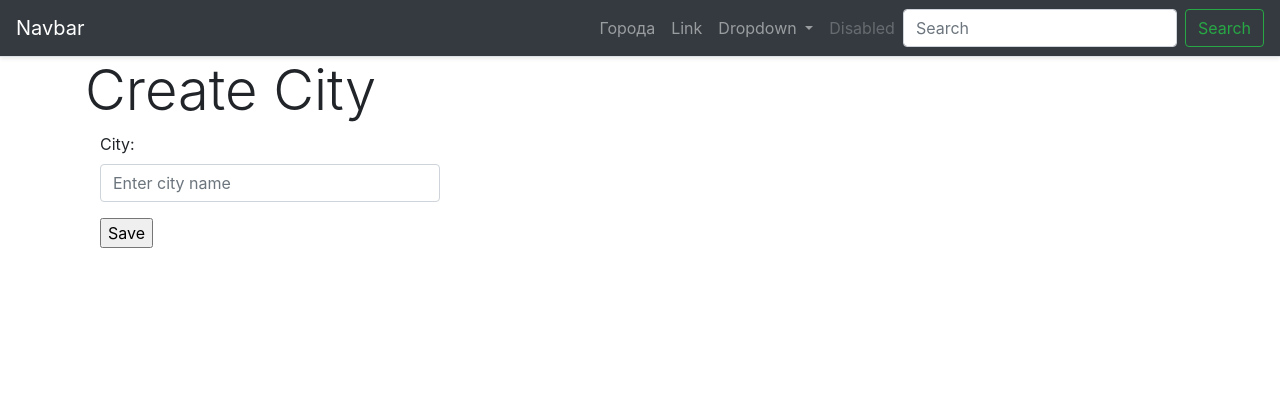
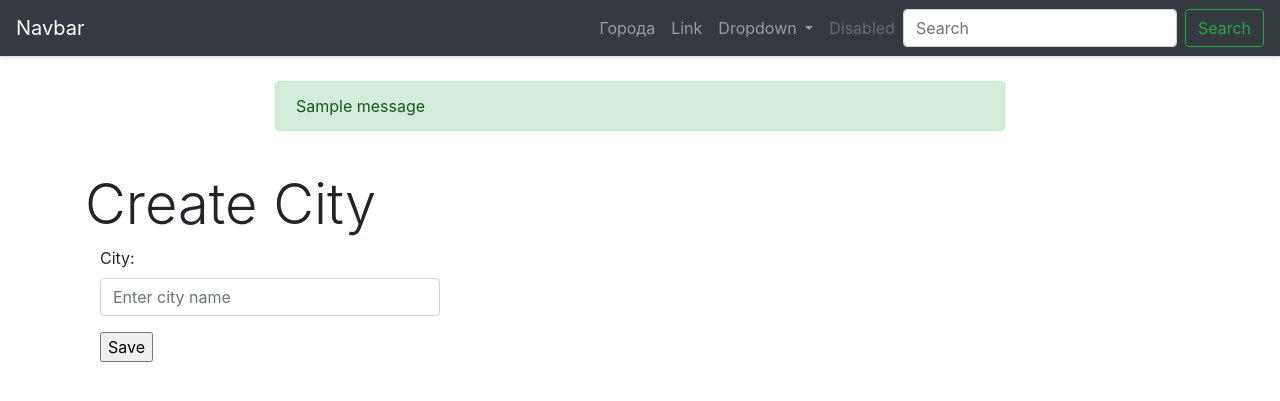
Before and after one commit to berpress/django_train, a Django app: page /cities/add/ in a window 1280 px wide. Shown: the top 401 px of the page. Run offline with Django 3.2, Linux system fonts and the light colour scheme; tables that the repository leaves empty hold one stand-in row (values such as "Sample post"); one stand-in notice (Sample message) is shown; some libraries are stand-ins or nearby versions.

Commit message:
Add message on City page

```diff
--- a/src/cities/views.py
+++ b/src/cities/views.py
@@ -5,6 +5,8 @@ from django.views.generic.edit import CreateView, UpdateView, DeleteView
 from .forms import CityForm
 from django.urls import reverse_lazy
 from django.core.paginator import Paginator
+from django.contrib.messages.views import SuccessMessageMixin
+from django.contrib import messages
 # Create your views here.
 
 
@@ -30,18 +32,20 @@ class CityDetailView(DetailView):
     template_name = 'cities/detail.html'
 
 
-class CityCreateView(CreateView):
+class CityCreateView(SuccessMessageMixin, CreateView):
     model = City
     form_class = CityForm
     template_name = 'cities/create.html'
     success_url = reverse_lazy('city:home')
+    success_message = 'City successfully created!'
 
 
-class CityUpdateView(UpdateView):
+class CityUpdateView(SuccessMessageMixin, UpdateView):
     model = City
     form_class = CityForm
     template_name = 'cities/update.html'
     success_url = reverse_lazy('city:home')
+    success_message = 'City successfully updated!'
 
 
 class CityDeleteView(DeleteView):
@@ -50,4 +54,5 @@ class CityDeleteView(DeleteView):
     success_url = reverse_lazy('city:home')
 
     def get(self, request, *args, **kwargs):
+        messages.success(request, 'City successfully deleted!')
         return self.post(request, *args, **kwargs)
--- a/src/templates/base.html
+++ b/src/templates/base.html
@@ -58,7 +58,29 @@
     </form>
   </div>
 </nav>
-
+  <div class="container my-4">
+		<div class="row">
+			<div class="col-md-8 mx-auto">
+			  {% if messages %}
+          {% for message in messages %}
+            {% if message.level == DEFAULT_MESSAGE_LEVELS.ERROR %}
+              <div class="alert alert-danger messages">
+                <span {% if message.tags %} class="{{ message.tags }}"{% endif %}>
+                Attention!  {{ message }}<br/>
+                </span>
+              </div>
+            {%else %}
+              <div class="alert alert-success messages">
+                <span {% if message.tags %} class="{{ message.tags }}"{% endif %}>
+                {{ message }}<br/>
+                </span>
+              </div>
+            {% endif %}
+          {% endfor %}
+			  {% endif %}
+			</div>
+		</div>
+     </div>
     <div class="container">
       {% block content%} {% endblock%}
     </div>
```
